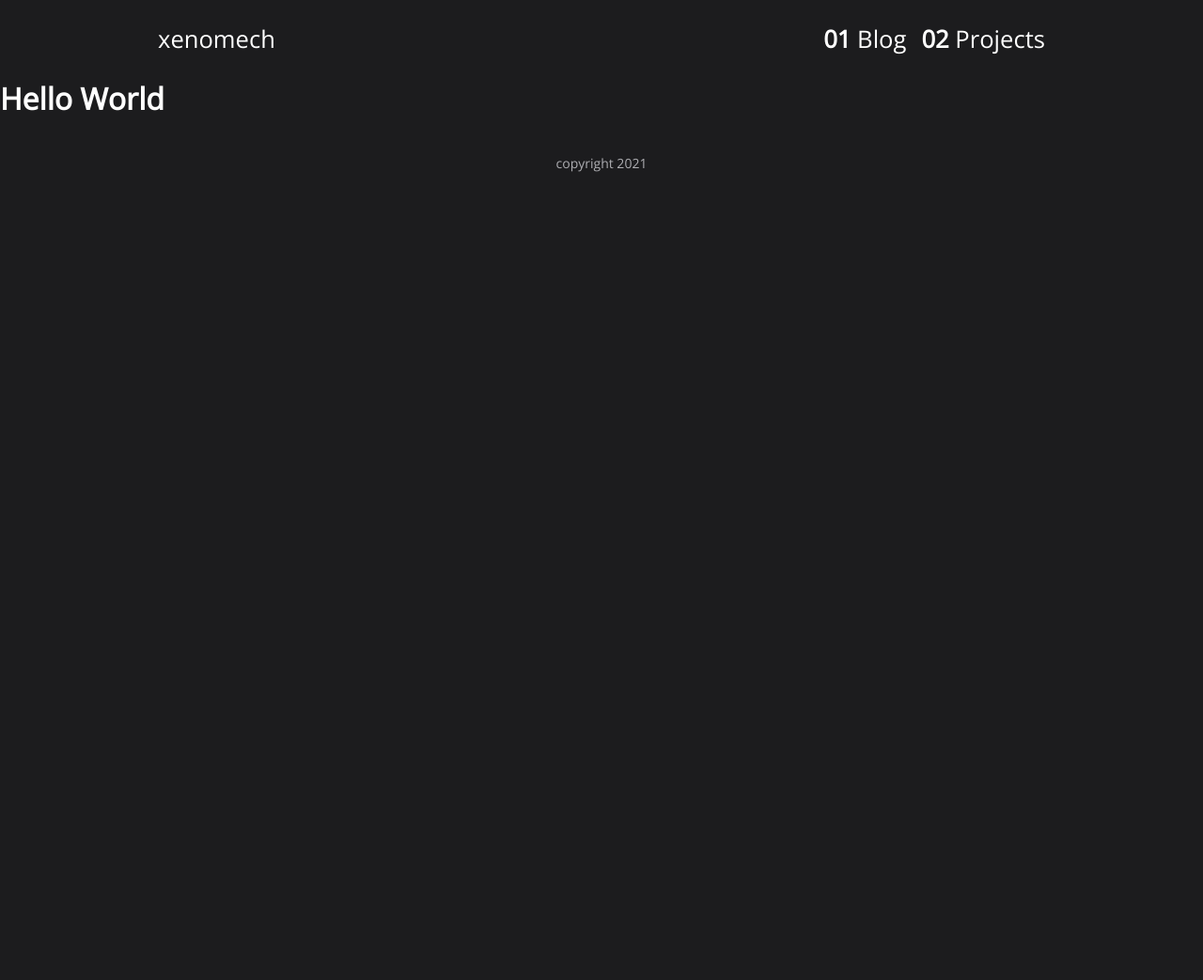
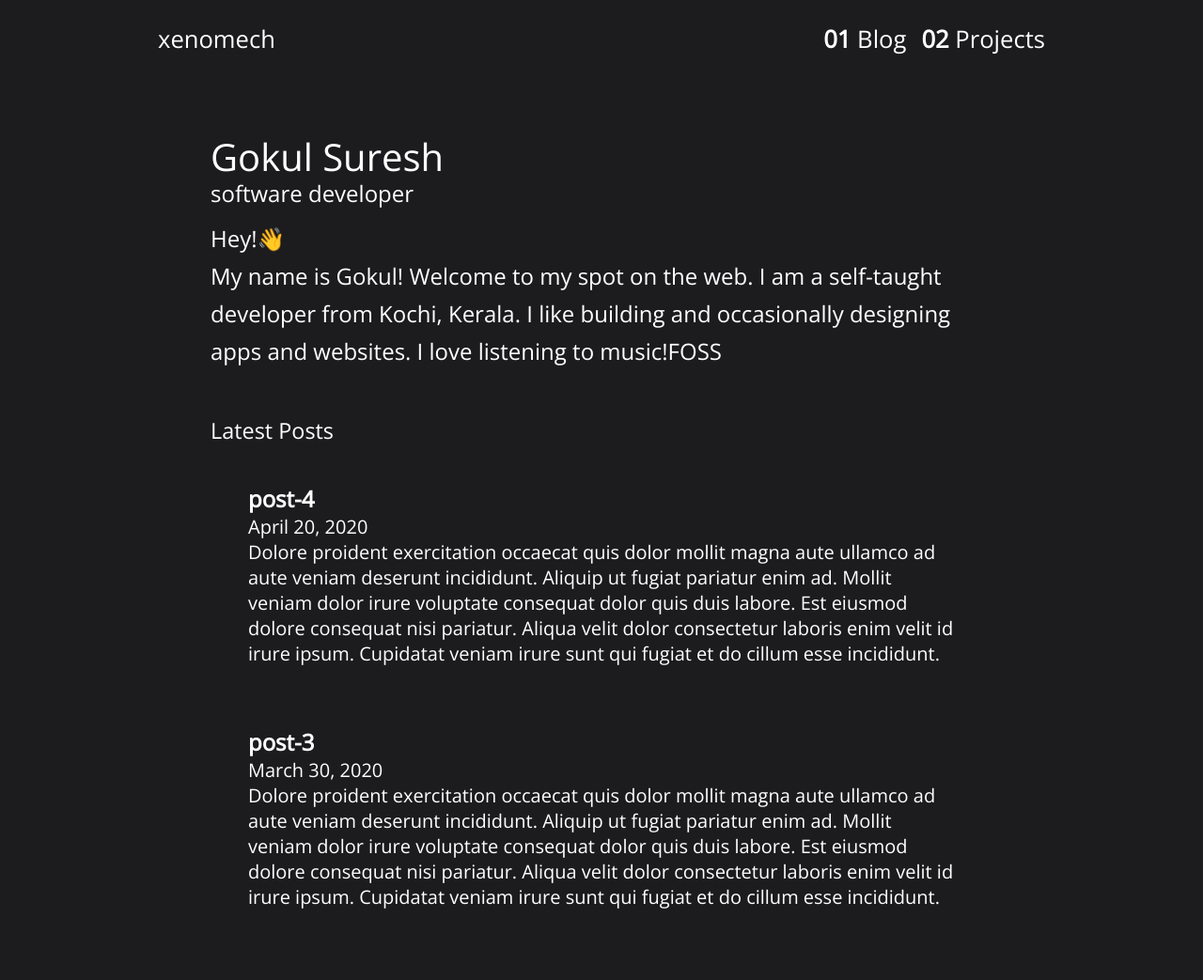
Before and after one commit to xenomech/MySpot, a Gatsby site: page / in a window 1280 px wide. Shown: the top 1043 px of the page at 94% size. Before the commit the page ends 800 px from the top, so only its background shows below. Built offline with nearby package versions, Linux system fonts and the light colour scheme; Gatsby itself is replaced by a stand-in of ours; some packages are replaced by stand-ins of ours.

Commit message:
🎨 UI changes

```diff
--- a/src/components/card.js
+++ b/src/components/card.js
@@ -5,9 +5,9 @@ export const Card = ({ date, slug, exerpt, title }) => {
     <CardWrapper>
       <A href={slug}>
         <H2>{title}</H2>
-        <p>{date}</p>
-        <p>{exerpt}</p>
       </A>
+      <p>{date}</p>
+      <p>{exerpt}</p>
     </CardWrapper>
   )
 }
--- a/src/pages/index.js
+++ b/src/pages/index.js
@@ -1,12 +1,59 @@
 import React from "react"
-import { Container } from "../components"
+import { Container, Content, Card } from "../components"
+import { P, H1, H3 } from "../styles"
+import { graphql } from "gatsby"
 
-const IndexPage = () => {
+const IndexPage = ({ data }) => {
+  const posts = data.allMdx.edges
   return (
     <Container>
-      <h1>Hello World</h1>
+      <Content>
+        <div>
+          <H1>Gokul Suresh</H1>
+          <H3>software developer</H3>
+          <socials></socials>
+          <P>
+            Hey!
+            <span role="img" aria-label="Waving Hand Sign">
+              👋
+            </span>
+            <br /> My name is Gokul! Welcome to my spot on the web. I am a
+            self-taught developer from Kochi, Kerala. I like building and
+            occasionally designing apps and websites. I love listening to music!FOSS
+          </P>
+        </div>
+        <div style={{ padding: "2rem 0rem" }}>
+          <h3 style={{ fontWeight: "400" }}>Latest Posts</h3>
+          {posts.map(post => (
+            <Card
+              key={`/blog/${post.node.frontmatter.slug}`}
+              date={post.node.frontmatter.date}
+              title={post.node.frontmatter.title}
+              exerpt={post.node.frontmatter.exerpt}
+              slug={`/blog/${post.node.frontmatter.slug}`}
+            />
+          ))}
+        </div>
+      </Content>
     </Container>
   )
 }
+export default IndexPage
 
-export default IndexPage
+export const PageQuery = graphql`
+  query read {
+    allMdx(sort: { fields: frontmatter___date, order: DESC }, limit: 2) {
+      edges {
+        node {
+          frontmatter {
+            slug
+            title
+            date(formatString: "MMMM DD, YYYY")
+            exerpt
+          }
+          id
+        }
+      }
+    }
+  }
+`
--- a/src/styles/Typography.js
+++ b/src/styles/Typography.js
@@ -19,10 +19,10 @@ export const P = styled.p`
       case "xxlarge":
         return "6rem"
       default:
-        return "1.125rem"
+        return "1.5rem"
     }
   }};
-  line-height: 1rem;
+  line-height: 2.5rem;
   padding: 1rem 0rem;
   color: ${props => {
     switch (props.color) {
@@ -92,7 +92,7 @@ export const P = styled.p`
       case "sysYellowDark":
         return "rgb(255,214,10)"
       default:
-        return "rgb(142,142,147)"
+        return "white"
     }
   }};
   text-decoration: ${props =>
@@ -179,12 +179,12 @@ export const H1 = styled.h1`
       case "sysYellowDark":
         return "rgb(255,214,10)"
       default:
-        return "rgb(142,142,147)"
+        return "white"
     }
   }};
 
   font-size: 2.25;
-  line-height: 2;
+  /* line-height: 2; */
 
   text-align: ${props => (props.textAlign ? props.textAlign : "left")};
   font-weight: 400;
@@ -193,7 +193,7 @@ export const H1 = styled.h1`
 
 export const H2 = styled.h2`
   font-size: 1.5rem;
-  line-height: 1.5rem;
+  /* line-height: 1.5rem; */
   color: ${props => {
     switch (props.color) {
       case "sysGrayLight1":
@@ -262,7 +262,7 @@ export const H2 = styled.h2`
       case "sysYellowDark":
         return "rgb(255,214,10)"
       default:
-        return "rgb(142,142,147)"
+        return "white"
     }
   }};
 
@@ -341,7 +341,7 @@ export const H3 = styled.h3`
       case "sysYellowDark":
         return "rgb(255,214,10)"
       default:
-        return "rgb(142,142,147)"
+        return "white"
     }
   }};
 
@@ -418,7 +418,7 @@ export const A = styled.a`
       case "sysYellowDark":
         return "rgb(255,214,10)"
       default:
-        return "rgb(142,142,147)"
+        return "white"
     }
   }};
 
--- a/src/styles/cardWrapper.js
+++ b/src/styles/cardWrapper.js
@@ -6,10 +6,18 @@ export const CardWrapper = styled.div`
   align-items: center;
   border-radius: 1rem;
 
-  transition: box-shadow ease 0.5s;
+  transition: background-color 1s ease;
 
   &:hover,
   &:focus {
-    box-shadow: 0 1rem 2rem rgba(0, 0, 0, 0.2);
+    background-color: ${props => props.theme.colors.sysGrayDark4};
+    /* box-shadow: 0 1rem 2rem rgba(0, 0, 0, 0.2); */
+  }
+  @media ${props => props.theme.breakpoints.tablet} {
+    padding: 0.5rem;
+    margin: 0rem;
+  }
+
+  @media ${props => props.theme.breakpoints.phone} {
   }
 `
--- a/src/styles/contentsWraper.js
+++ b/src/styles/contentsWraper.js
@@ -4,7 +4,6 @@ export const ContentWrapper = styled.main`
   padding: 3rem 7rem;
   margin: 0.5rem 7rem;
   font-size: 1.25rem;
-  background-color: green;
   @media only screen and (max-width: 65rem) {
     padding: 0.5rem;
     margin: 0.5rem;
--- a/src/styles/navWrapper.js
+++ b/src/styles/navWrapper.js
@@ -7,9 +7,11 @@ export const NavWrapper = styled.nav`
   /* flex-wrap: wrap; */
   font-size: 1.6rem;
   padding: 1.5rem 10rem;
+  /* position: fixed;
+  top: 0; */
   /* background-color: ${props => props.theme.colors.sysGrayDark4}; */
   @media ${props => props.theme.breakpoints.tablet} {
-    font-size: 1.2rem;
+    font-size: 1.4rem;
     padding: 1.5rem 0.5rem;
   }
   @media ${props => props.theme.breakpoints.mobile} {
@@ -17,7 +19,7 @@ export const NavWrapper = styled.nav`
     flex-direction: column;
     justify-content: flex-start;
     align-items: flex-start;
-    font-size: 1.2rem;
+    font-size: 1.4rem;
     padding: 1.5rem 0.5rem;
   }
 `
@@ -35,7 +37,7 @@ export const NavLinks = styled.div`
   }
 
   @media ${props => props.theme.breakpoints.mobile} {
-    font-size: 1.2rem;
+    font-size: 1.4rem;
     padding-top: 0.2rem;
   }
 `
```
